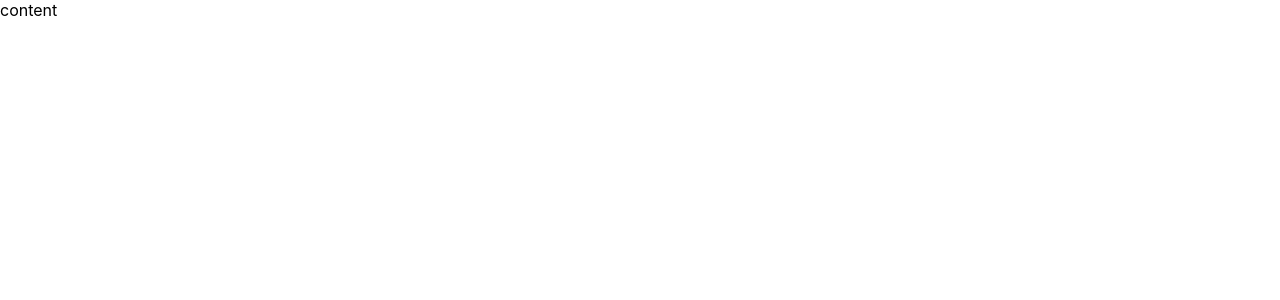
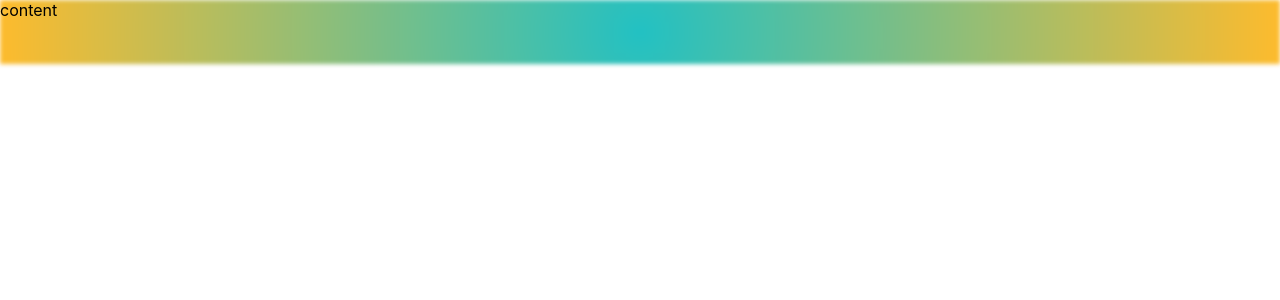
Before and after one commit to X-itachi-X/Naive-Maps, a React (Create React App) app: page / in a window 1280 px wide. Shown: the top 300 px of the page. Built offline with nearby package versions, Linux system fonts and the light colour scheme.

Commit message:
Oct 12, 2023, 7:51 AM

```diff
--- a/src/App.css
+++ b/src/App.css
@@ -15,7 +15,6 @@
 
 .header-background {
   background: rgb(34,193,195);
-  position: fixed;
   background: radial-gradient(circle, rgba(34,193,195,1) 0%, rgba(253,187,45,1) 100%);
   min-height: 4rem;
   font-size: calc(10px + 2vmin);
```
